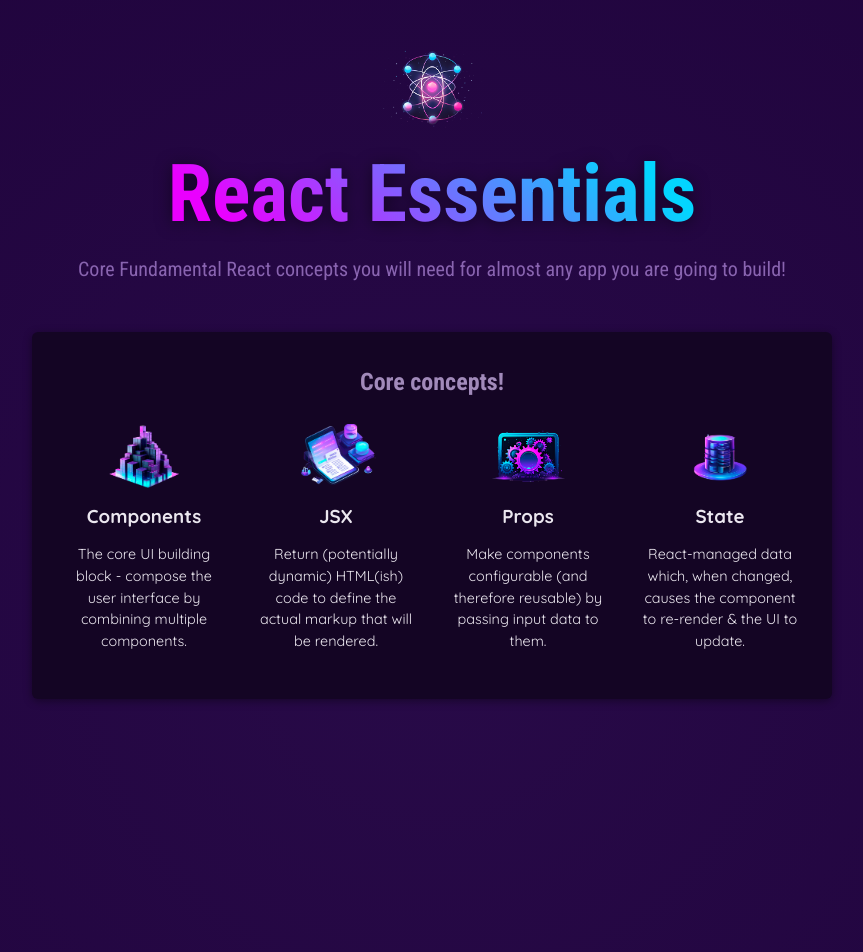
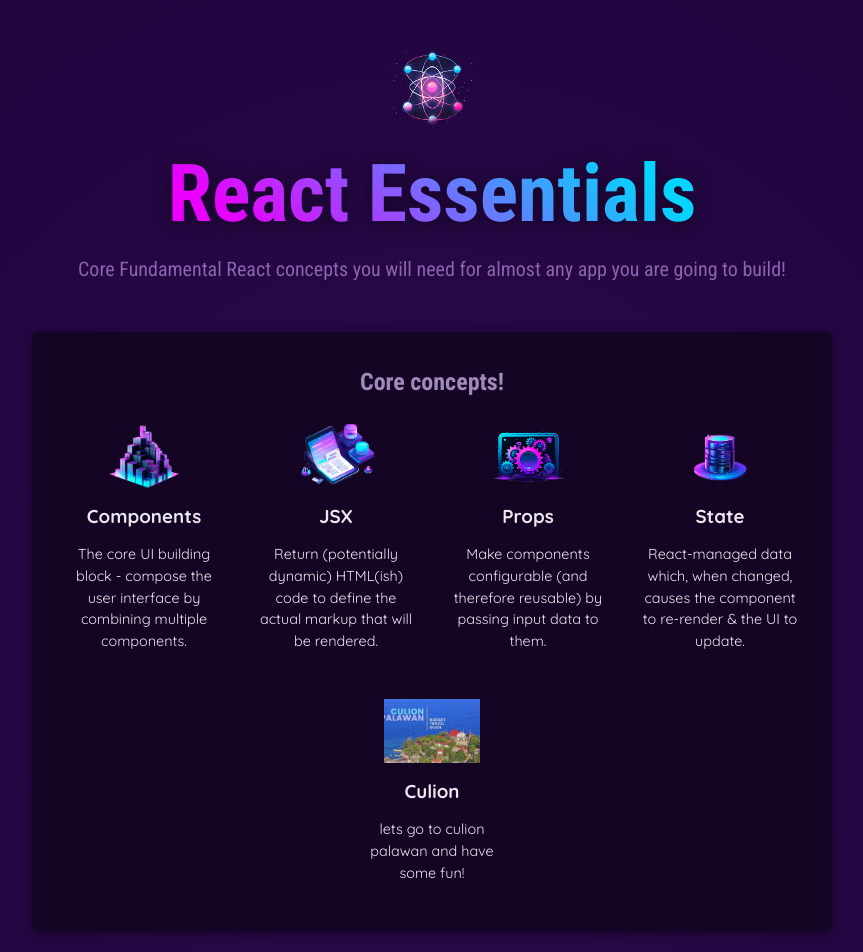
Before and after one commit to Mcodix25/01-project-react101, a React (Vite) app: page / in a window 1280 px wide. Shown: the top 952 px of the page, without its empty margins (208-1071 px from the left). Built offline with nearby package versions, Linux system fonts and the light colour scheme.

Commit message:
separate the folder of Header and COreConcept and imported it to Apps

```diff
--- a/src/App.jsx
+++ b/src/App.jsx
@@ -1,27 +1,10 @@
-import reactImage from "./assets/react-core-concepts.png";
-import compImg from "./assets/components.png";
-import {CORE_CONCEPTS} from "./data.js";
 
 
-const reactDescriptions = ['Fundamental', 'Crucial', 'Core'];
+import {CORE_CONCEPTS} from "./data.js";
+import Header from "./components/Header.jsx";
+import CoreConcepts_ from "./components/CoreConcepts_.jsx";
 
-function genRandomInt(max) {
-  return Math.floor(Math.random() * (max + 1));
-}
-
-function Header() {
-  const description = reactDescriptions[genRandomInt(2)];
-  return (
-    <header>
-      <img src={reactImage} alt="Stylized atom" />
-      <h1>React Essentials</h1>
-      <p>
-      {description} Fundamental React concepts you will need for almost any app you are going to build!
-      </p>
-    </header>
-  );
-}
-////// removing props' word by applying destructuring (see right bellow)
+/*
 function CoreConcepts_({title,description,image}){
   return(
 <li>
@@ -31,24 +14,9 @@
 
 </li>
 
-/*
-function CoreConcepts_(props){
-  return(
-<li>
-   <img src = {props.image} alt = {props.title}/>
-   <h3>{props.title}</h3>
-   <p> {props.description}</p>
-
-</li>
-
-*/
-
-// "alt"- means pag hindi nag load yung image na props.image, etong "alt yung lalabas".
-// lahat na nadito sa <li> value hinugot dun sa baba sa "Function App" like image, description
-
   );
 }
-
+*/
 function App() {
   return (
     <div>
@@ -63,6 +31,7 @@
         <CoreConcepts_ {...CORE_CONCEPTS[1]} />
         <CoreConcepts_ {...CORE_CONCEPTS[2]} />
         <CoreConcepts_ {...CORE_CONCEPTS[3]} />
+        <CoreConcepts_ {...CORE_CONCEPTS[4]} />
 
 
         </ul>
@@ -71,18 +40,5 @@
     </div>
   );
 }
-/*<CoreConcepts_
-         title = {CORE_CONCEPTS[2].title}                    // galing to sa data.js, may array dun.
-         description = {CORE_CONCEPTS[2].description}
-         image = {CORE_CONCEPTS[2].image}/>
-
- <CoreConcepts_
-        title = {CORE_CONCEPTS[0].title}
-        description = {CORE_CONCEPTS[0].description}
-        image = {CORE_CONCEPTS[0].image}
-        />
-        //////// long method, pinalitan ng spread operator
-        */
-
 
 export default App;
--- /dev/null
+++ b/src/components/CoreConcepts_.jsx
@@ -0,0 +1,13 @@
+
+
+export default function CoreConcepts_({title,description,image}){
+    return(
+  <li>
+     <img src = {image} alt = {title}/>
+     <h3>{title}</h3>
+     <p> {description}</p>
+
+  </li>
+
+    );
+  }
--- /dev/null
+++ b/src/components/Header.jsx
@@ -0,0 +1,19 @@
+import reactImage from "../assets/react-core-concepts.png";
+const reactDescriptions = ['Fundamental', 'Crucial', 'Core'];
+
+function genRandomInt(max) {
+  return Math.floor(Math.random() * (max + 1));
+}
+
+export default function Header() {
+    const description = reactDescriptions[genRandomInt(2)];
+    return (
+      <header>
+        <img src={reactImage} alt="Stylized atom" />
+        <h1>React Essentials</h1>
+        <p>
+        {description} Fundamental React concepts you will need for almost any app you are going to build!
+        </p>
+      </header>
+    );
+  }
--- a/src/data.js
+++ b/src/data.js
@@ -2,6 +2,8 @@
 import propsImg from './assets/config.png';
 import jsxImg from './assets/jsx-ui.png';
 import stateImg from './assets/state-mgmt.png';
+import culionImg from './assets/culion.png';
+
 
 export const CORE_CONCEPTS = [
   {
@@ -28,4 +30,10 @@
     description:
       'React-managed data which, when changed, causes the component to re-render & the UI to update.',
   },
+  {
+    image:culionImg ,
+    title: 'Culion',
+    description:
+      'lets go to culion palawan and have some fun!',
+  },
 ];
```
Also changed, not shown: src/assets/culion.png (renamed from src/assets/culion.png.png).
